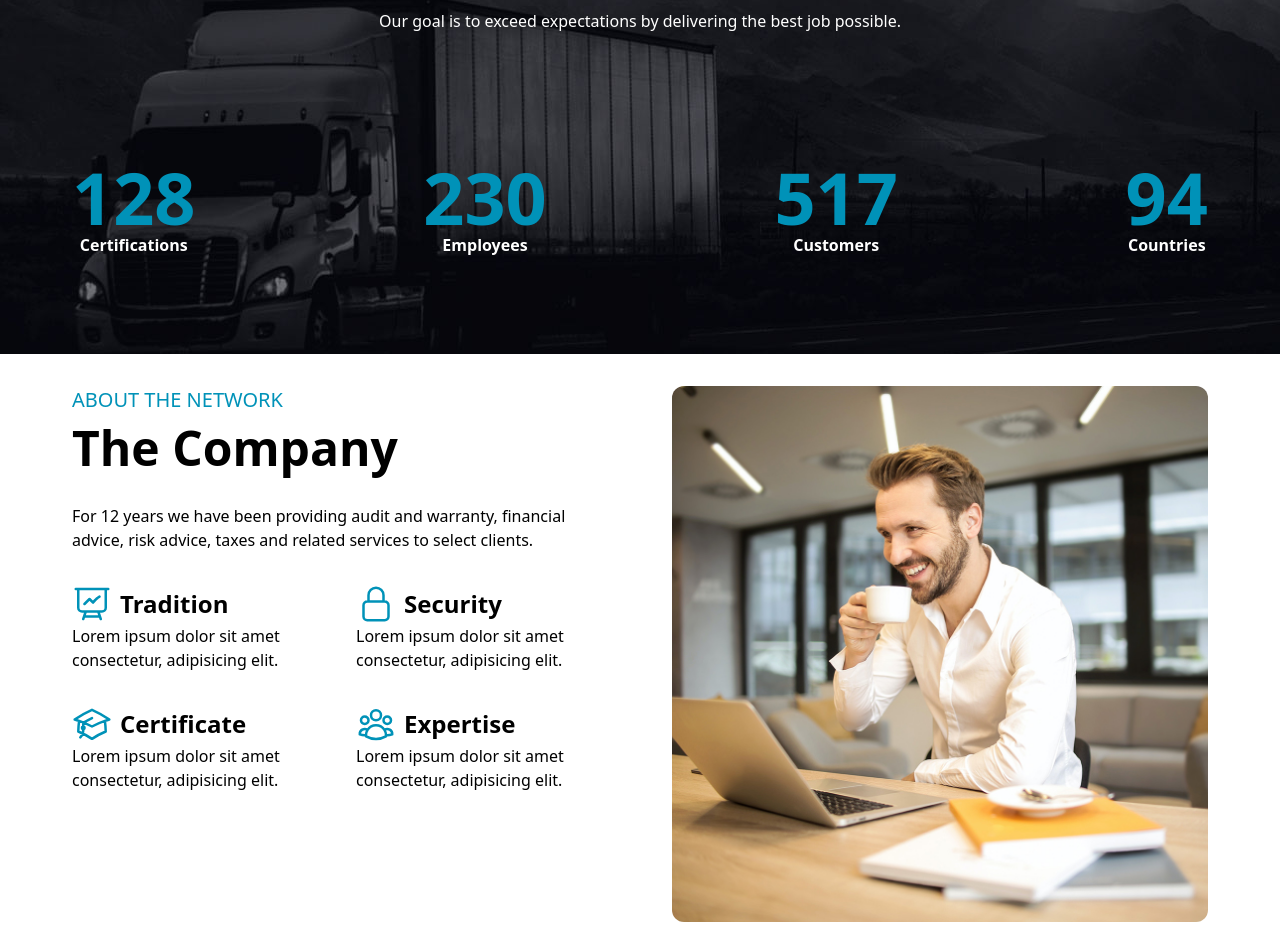
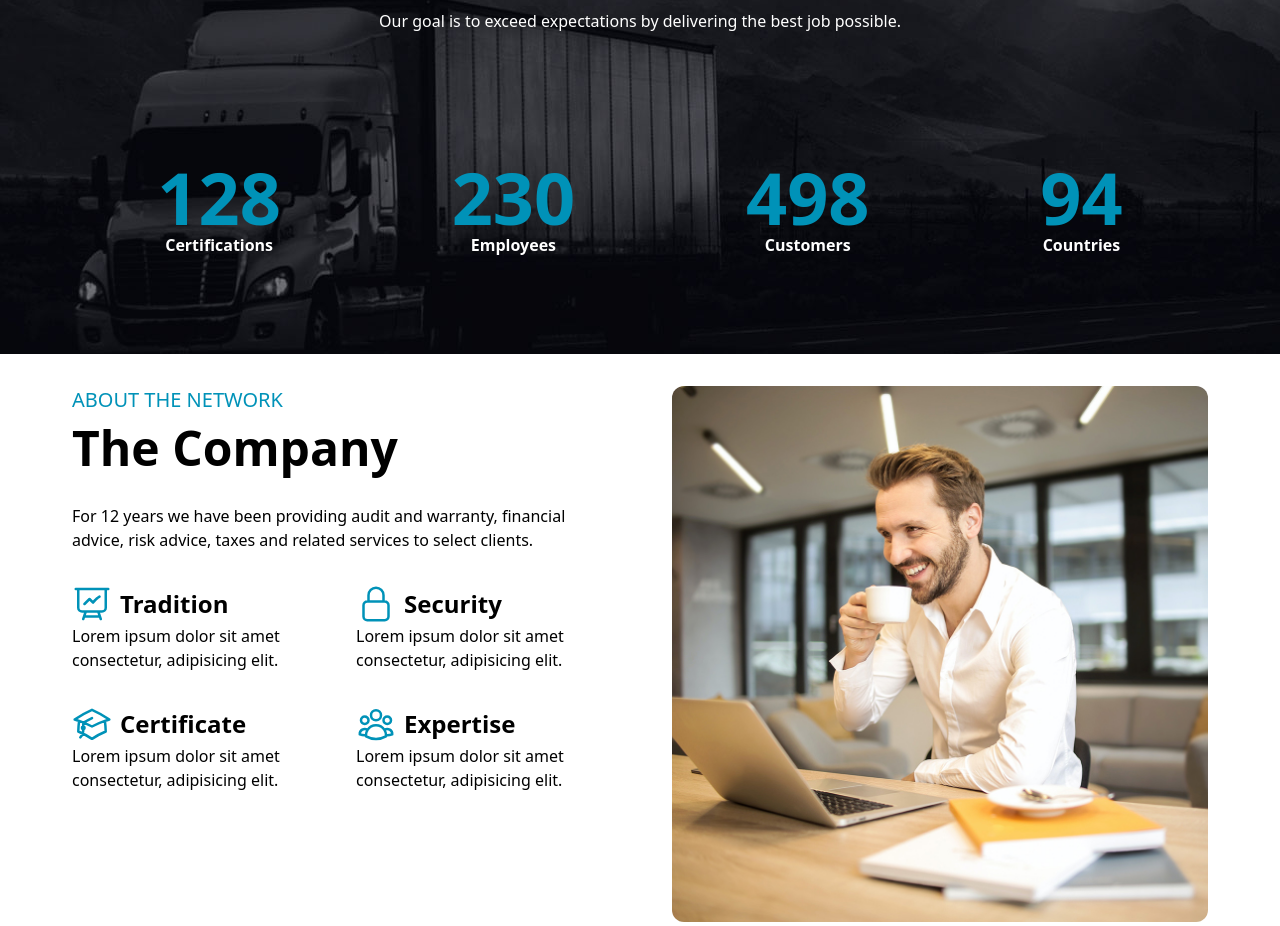
Before and after one commit to RykerWilder/logistic-site, a Vue app: page /about-us in a window 1280 px wide. Shown: the part 1180-2106 px from the top of the page. Built offline with nearby package versions, Linux system fonts and the light colour scheme.

Commit message:
feat: animation-count in WhatAreWeDoing

```diff
--- a/src/components/WhatAreWeDoing.vue
+++ b/src/components/WhatAreWeDoing.vue
@@ -1,5 +1,60 @@
 <script>
+export default {
+    data() {
+        return {
+            stats: [
+                { target: 128, current: 0, label: 'Certifications' },
+                { target: 230, current: 0, label: 'Employees' },
+                { target: 517, current: 0, label: 'Customers' },
+                { target: 94, current: 0, label: 'Countries' }
+            ],
+            hasStarted: false // Aggiungi un flag per controllare se il conteggio è già partito
+        };
+    },
+    methods: {
+        startCount() {
+            if (this.hasStarted) return; // Se il conteggio è già partito, esci
+            this.hasStarted = true;
 
+            this.stats.forEach((stat) => {
+                const interval = setInterval(() => {
+                    if (stat.current < stat.target) {
+                        stat.current++;
+                    } else {
+                        clearInterval(interval);
+                    }
+                }, 10); // Regola la velocità del conteggio
+            });
+        }
+    },
+    mounted() {
+        this.$nextTick(() => {
+            // Verifica che this.$refs.section esista
+            if (!this.$refs.section) {
+                console.error("Elemento non trovato: this.$refs.section");
+                return;
+            }
+
+            // Crea un Intersection Observer
+            const observer = new IntersectionObserver(
+                (entries) => {
+                    entries.forEach((entry) => {
+                        if (entry.isIntersecting) {
+                            // Se la sezione è visibile, avvia il conteggio
+                            this.startCount();
+                            observer.unobserve(this.$refs.section); // Smetti di osservare dopo l'avvio
+                        }
+                    });
+                },
+                {
+                    threshold: 0.5 // Avvia il conteggio quando il 50% della sezione è visibile
+                }
+            );
+            // Osserva la sezione
+            observer.observe(this.$refs.section);
+        });
+    }
+};
 </script>
 
 <template>
@@ -9,16 +64,17 @@
             <h2 class="text-5xl font-bold mb-8 text-white">Results in Number</h2>
             <p class="text-white">Our goal is to exceed expectations by delivering the best job possible.</p>
         </div>
-        <div class="p-8">
-            <ul class="flex justify-between">
-                <li class="text-white font-black flex flex-col items-center"><span class="text-cyan-600 text-7xl">128</span>Certifications</li>
-                <li class="text-white font-black flex flex-col items-center"><span class="text-cyan-600 text-7xl">230</span>Employees</li>
-                <li class="text-white font-black flex flex-col items-center"><span class="text-cyan-600 text-7xl">517</span>Customers</li>
-                <li class="text-white font-black flex flex-col items-center"><span class="text-cyan-600 text-7xl">94</span>Countries</li>
-            </ul>
+        <div class="p-8 flex justify-around">
+            <!-- Sposta il ref qui -->
+            <div ref="section" class="flex justify-around w-full">
+                <div v-for="(item, index) in stats" :key="index"
+                    class="text-white font-black flex flex-col items-center">
+                    <span class="text-cyan-600 text-7xl">{{ item.current }}</span>
+                    <span class="stat-label">{{ item.label }}</span>
+                </div>
+            </div>
         </div>
     </section>
-
 </template>
 
 <style scoped>
```
